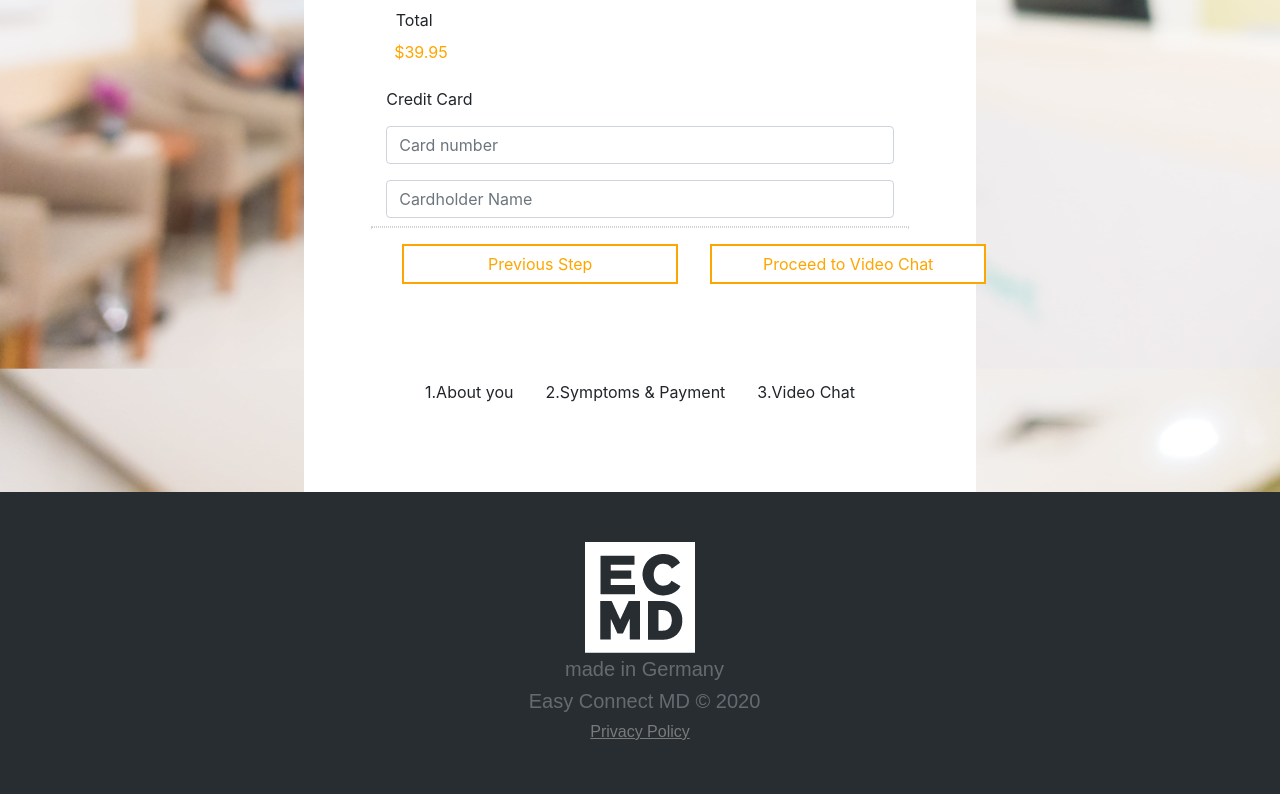
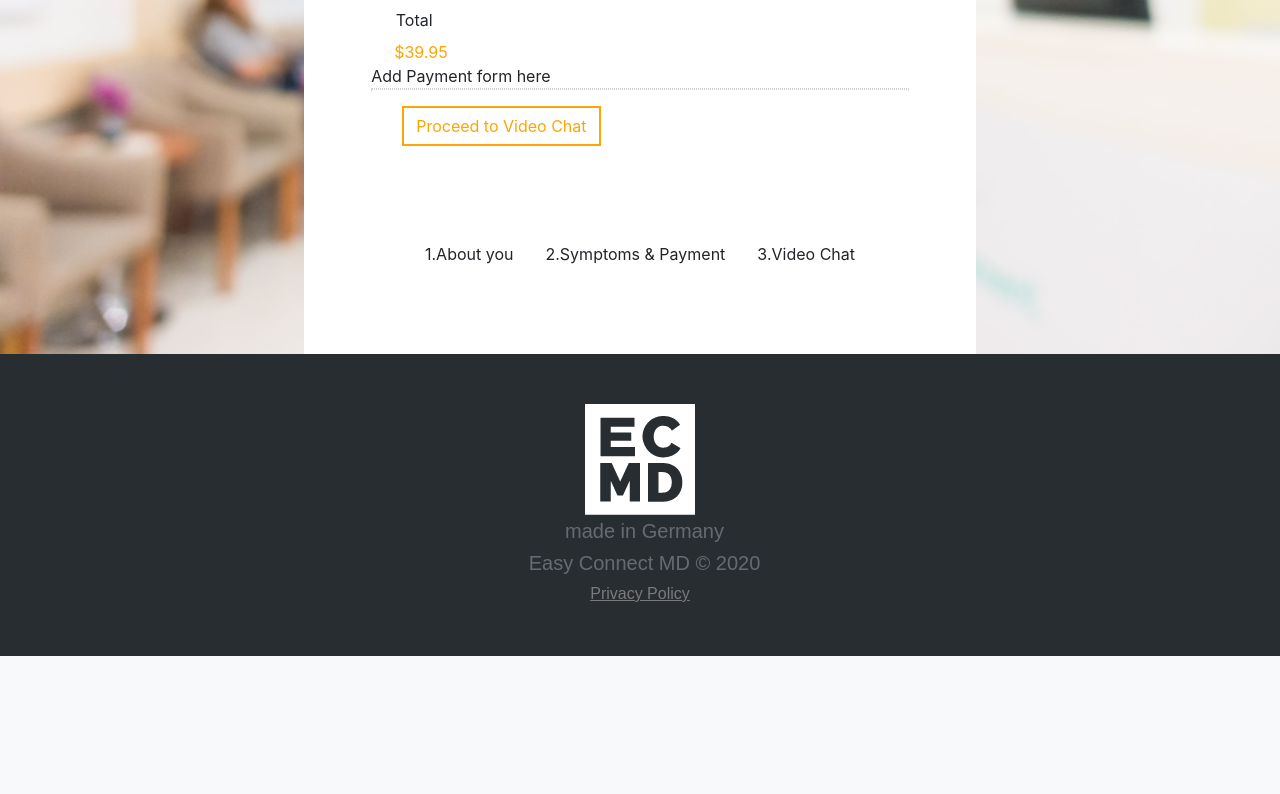
Before and after one commit to Dathmar/EasyConnectMD, a Django app: template EasyConnect/templates/EasyConnect/connect-2.html in a window 1280 px wide. Shown: the part 1338-2132 px from the top of the page. After the commit the page ends 1994 px from the top, so only its background shows below. Run offline with Django 3.2, Linux system fonts and the light colour scheme; the template is opened without the code that fills it: most values are stand-ins (such as "Sample title", 1, 10 or a date in 2020); form fields are guessed from the names that the template uses; some libraries are stand-ins or nearby versions; some web fonts are replaced.

Commit message:
Finished routing through VideoChat.

```diff
--- a/EasyConnect/templates/EasyConnect/VideoChat.html
+++ b/EasyConnect/templates/EasyConnect/VideoChat.html
@@ -21,10 +21,10 @@
         <h1 style="margin-bottom: 16px;">Video Chat</h1>
         <p style="margin-bottom: 6px;font-size: 16px;color: rgb(31,51,71);"><strong>1. Select the "Click to Start Video Chat" button below.</strong></p>
         <p style="font-size: 16px;"><strong>2. The doctor will be with you in less than 10 minutes, on average.</strong></p>
-        <p style="font-size: 15px;"><em>Need technical support</em><br><em>Click on "Need Help?" (top right) or email info@easyconnectmd.com</em></p>
+        <p style="font-size: 15px;"><em>Need technical support</em><br><em>Click on "Need Help?" (top right) or email info@easyconnectmd.net</em></p>
     </div>
     <section class="d-flex" id="chatSection">
-        <div id="otEmbedContainer" style="width:800px; height:640px"></div> <script src="https://tokbox.com/embed/embed/ot-embed.js?embedId=032c81ed-9c14-43b2-89fa-59e4e1ecc59b&room=DEFAULT_ROOM"></script
+        <div id="otEmbedContainer" style="width:800px; height:640px"></div> <script src="https://tokbox.com/embed/embed/ot-embed.js?embedId=032c81ed-9c14-43b2-89fa-59e4e1ecc59b&room={{ patient_id }}"></script
     </section>
     <script src="{% get_static_prefix %}EasyConnect/assets/js/jquery.min.js"></script>
     <script src="{% get_static_prefix %}EasyConnect/assets/bootstrap/js/bootstrap.min.js"></script>
--- a/EasyConnect/templates/EasyConnect/connect-2.html
+++ b/EasyConnect/templates/EasyConnect/connect-2.html
@@ -19,9 +19,8 @@
             defer
     ></script>
     <script src="{% get_static_prefix %}EasyConnect/assets/js/nearbyPharmacies.js"></script>
-    <!-- link to the SqPaymentForm library -->
-    <script type="text/javascript" src="https://js.squareupsandbox.com/v2/paymentform">
-</script>
+
+    <script type="text/javascript" src="https://js.squareupsandbox.com/v2/paymentform"></script>
 </head>
 
 <body style="background-image: url('{% get_static_prefix %}EasyConnect/assets/img/Image-waiting-room.jpg');background-size: cover;background-repeat: no-repeat;padding-top: 5em; background-attachment: fixed; background-position: center; background-size: cover;">
@@ -102,17 +101,7 @@
                         <div class="row">
                             <div class="col">
                                 <div class="row">
-                                    <div class="col"><label class="col-form-label" style="margin-top: 1em;">Credit Card</label></div>
-                                </div>
-                                <div class="row">
-                                    <div class="col"><input type="text" class="form-control" required="" placeholder="Card number" style="margin-top: 0.5em;margin-bottom: 0.5em;"></div>
-                                </div>
-                            </div>
-                        </div>
-                        <div class="row">
-                            <div class="col">
-                                <div class="row">
-                                    <div class="col"><input type="text" class="form-control" required="" placeholder="Cardholder Name" style="margin-top: 0.5em;margin-bottom: 0.5em;"></div>
+                                     Add Payment form here
                                 </div>
                             </div>
                         </div>
@@ -123,9 +112,7 @@
                         </div>
                         <div class="row" style="margin-top: 1em;">
                             <div class="col d-lg-flex">
-                                <input class="btn btn-primary border rounded-0 connect-button" type="previous" style="background-color: rgb(255,255,255);color: #ffa500;border: 2px solid #ffa500 !important;"
-                                                    value="Previous Step"/>
-                                <input class="btn btn-primary border rounded-0 connect-button" type="to_chat" style="background-color: rgb(255,255,255);color: #ffa500;border: 2px solid #ffa500 !important;"
+                                <input class="btn btn-primary border rounded-0 connect-button button-credit-card" type="submit" style="background-color: rgb(255,255,255);color: #ffa500;border: 2px solid #ffa500 !important;"
                                                     value="Proceed to Video Chat"/>
                             </div>
                         </div>
--- a/EasyConnect/urls.py
+++ b/EasyConnect/urls.py
@@ -12,6 +12,6 @@
     path('connect/', views.connect, name='connect-with-a-doctor'),
     path('connect-with-a-doctor/', views.connect, name='connect-with-a-doctor'),
     path('connect-2/<uuid:patient_id>', views.connect_2, name='connect-2'),
-    path('video-chat/', views.video_chat, name='video-chat'),
+    path('video-chat/<uuid:patient_id>', views.video_chat, name='video-chat'),
     path('provider/', views.provider_view, name='provider-view'),
 ]
```
Also changed, not shown: EasyConnect/views.py (+27 -6 lines).
